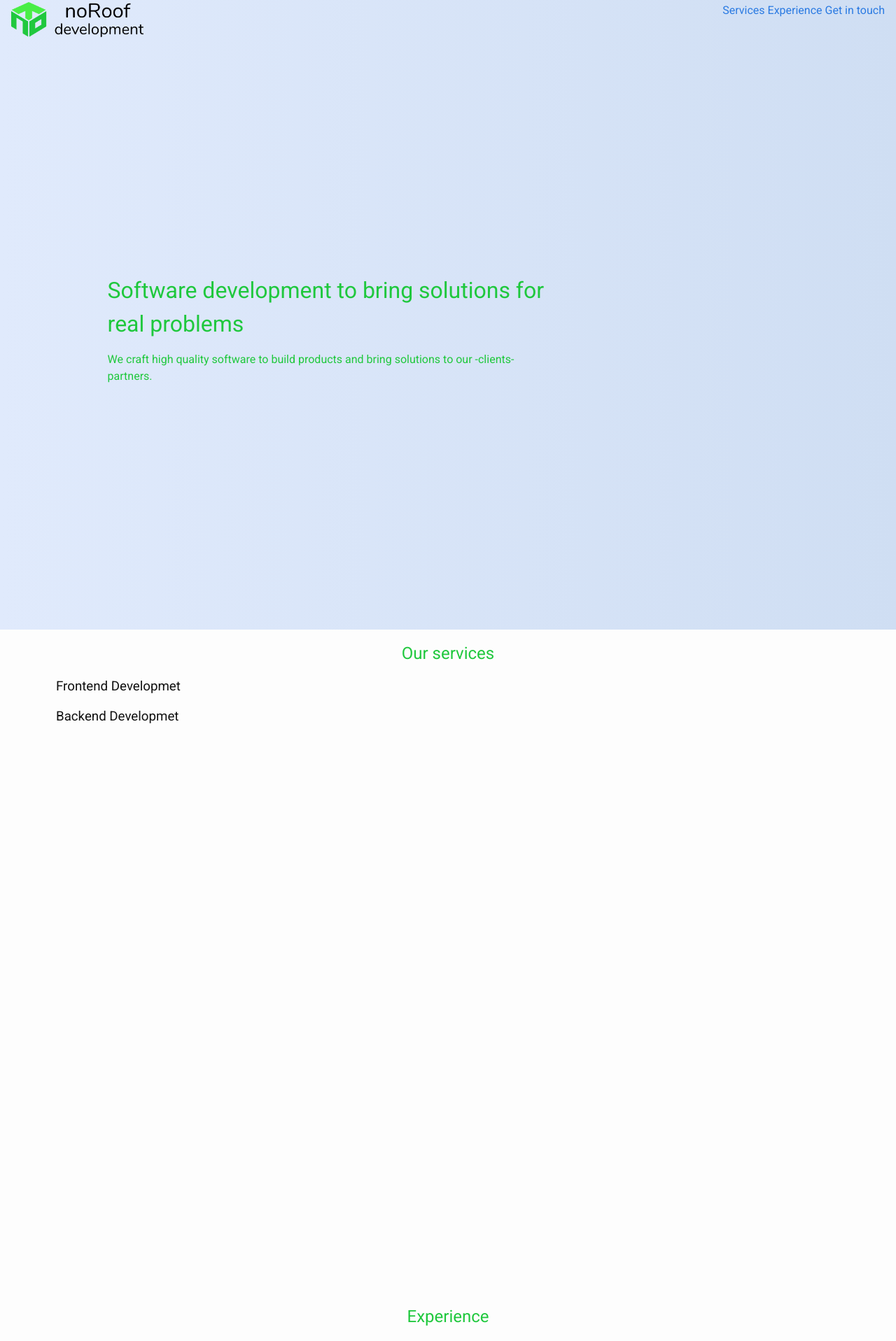
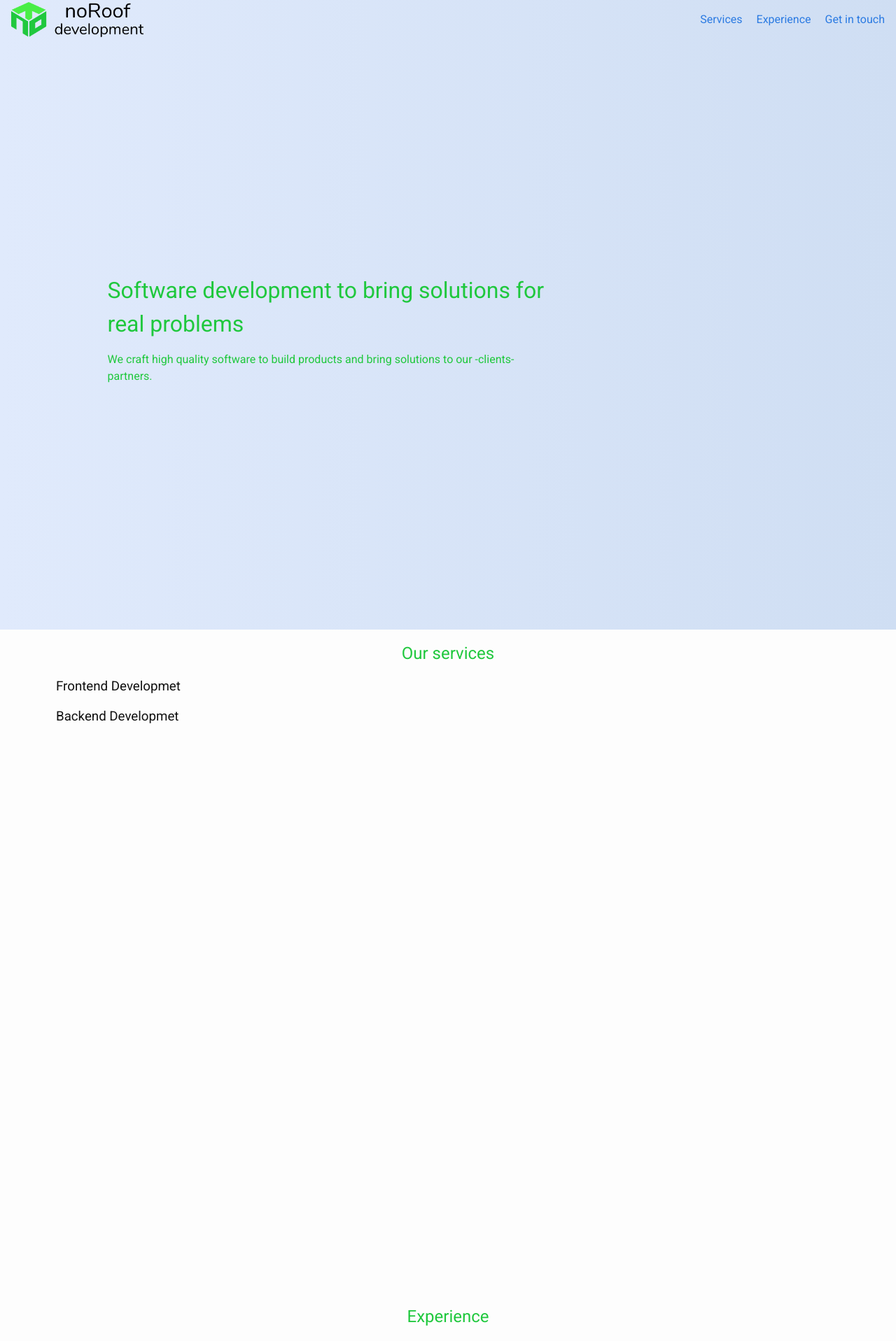
Before and after one commit to noRoof/noroof.github.io, a Jekyll site: the page built from index.html, in a window 1280 px wide. Shown: the top 1917 px of the page at 70% size. Built offline with Jekyll 4.4.1, drawn with Linux system fonts in a browser that asks for light colours.

Commit message:
WIP: nav fixes

```diff
--- a/_sass/noroof/_layout.scss
+++ b/_sass/noroof/_layout.scss
@@ -67,10 +67,19 @@
       position: fixed;
       background-color: white;
       border-bottom: 1px solid black;
-      width: 100%
+      width: calc(100% - 2rem);
     }
-    li {
-      display: inline-block;
+    .sections {
+      display: flex;
+      flex-direction: column;
+      justify-content: center;
+      ul {
+        margin-bottom: 0;
+        li {
+          display: inline-block;
+          margin-left: 1rem;
+        }
+      }
     }
   }
   .banner {
```
